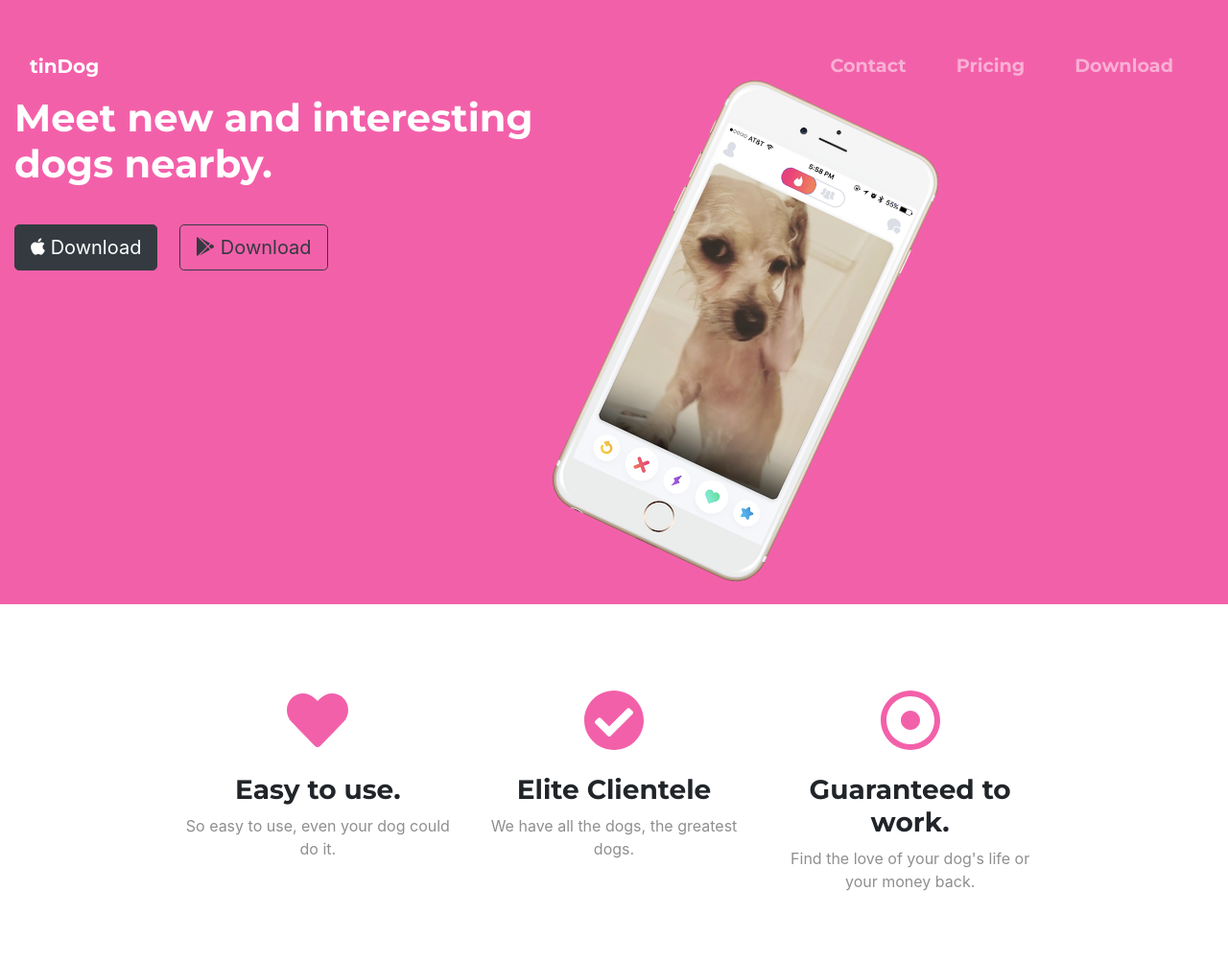
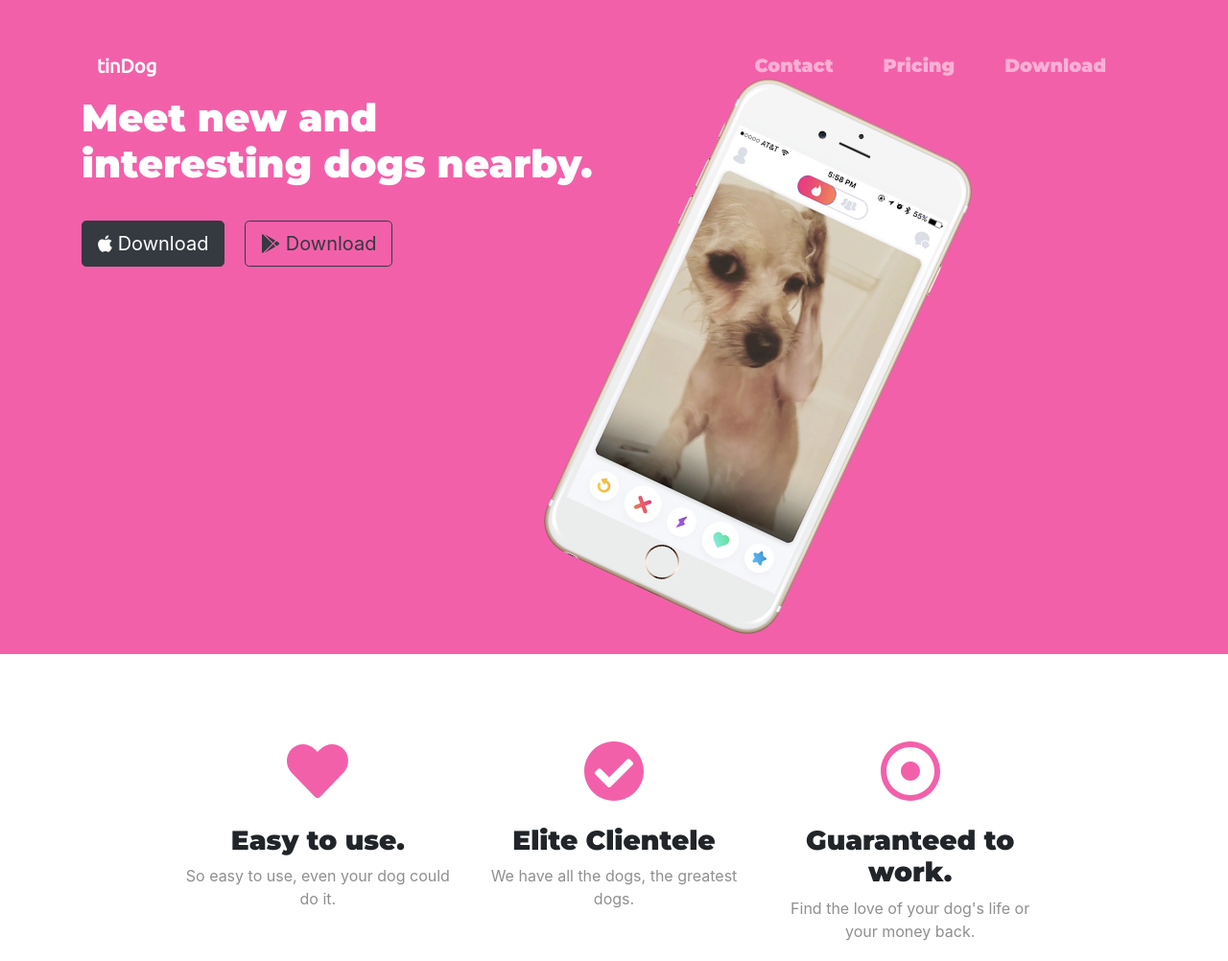
Before and after one commit to DrInnovatio/Tin-Dog, a plain HTML site: page index.html in a window 1280 px wide. Shown: the top 1002 px of the page at 96% size. Drawn offline with nearby package versions, Linux system fonts and the light colour scheme.

Commit message:
container-fluid => container

```diff
--- a/css/styles.css
+++ b/css/styles.css
@@ -7,24 +7,24 @@ body {
   color: #fff;
 }
 
-.container-fluid {
+.container {
   padding: 3% 15%;
 }
 
 h1 {
-  font-family: 'Montserrat';
+  font-family: 'Montserrat', sans-serif;
   font-size: 3rem;
   line-height: 1.5;
 }
 
 h2 {
-  font-family: 'Montserrat';
+  font-family: 'Montserrat', sans-serif;
   font-size: 3rem;
   line-height: 1.5;
 }
 
 h3 {
-  font-family: 'Montserrat';
+  font-family: 'Montserrat', sans-serif;
   font-size: 1.5rem;
 }
 
@@ -39,7 +39,8 @@ p {
 }
 
 .navbar-brand {
-  font-family: 'Montserrat';
+
+  font-family: 'Ubuntu', sans-serif;
   font-size: 2.5rem;
   font-weight: bold;
 }
@@ -51,7 +52,8 @@ p {
 .nav-link {
   font-size: 1.2rem;
   font-weight: bold;
-  font-family: 'Montserrat';
+  font-family: 'Montserrat', sans-serif;
+
 }
 
 /* Down Load Buttons */
@@ -63,7 +65,7 @@ p {
 /* Title Image */
 
 .title-image {
-  width: 40%;
+  width: 50%;
   transform: rotate(25deg);
 }
 
--- a/index.html
+++ b/index.html
@@ -7,8 +7,8 @@
     <title>TinDog</title>
 
     <!-- Google Fonts -->
-    <link href="https://fonts.googleapis.com/css2?family=Montserrat:wght@700&display=swap" rel="stylesheet">
-    <link href="https://fonts.googleapis.com/css2?family=Lato&family=Open+Sans&display=swap" rel="stylesheet">
+    <link href="https://fonts.googleapis.com/css2?family=Montserrat:wght@900&family=Ubuntu&display=swap"
+      rel="stylesheet">
 
     <link rel="stylesheet" href="css/styles.css">
     <!-- Bootstrap -->
@@ -34,7 +34,7 @@
 
     <section id="title">
 
-      <div class="container-fluid">
+      <div class="container">
 
         <!-- Nav Bar -->
 
@@ -46,7 +46,7 @@
             <span class="navbar-toggler-icon"></span>
           </button>
 
-          <div class="collapse navbar-collapse" id="navbarSupportedContent">
+          <div class="collapse navbar-collapse" id="navbarTogglerDemo02">
             <ul class="navbar-nav ml-auto">
               <li class="nav-item">
                 <a class="nav-link" href="">Contact</a>
@@ -61,7 +61,6 @@
           </div>
         </nav>
 
-
         <div class="row">
 
           <div class="col-lg-6">
@@ -75,6 +74,7 @@
           <div class="col-lg-6">
             <img class="title-image" src="images/iphone6.png" alt="iphone-mockup" />
           </div>
+
         </div>
       </div>
     </section>
```
